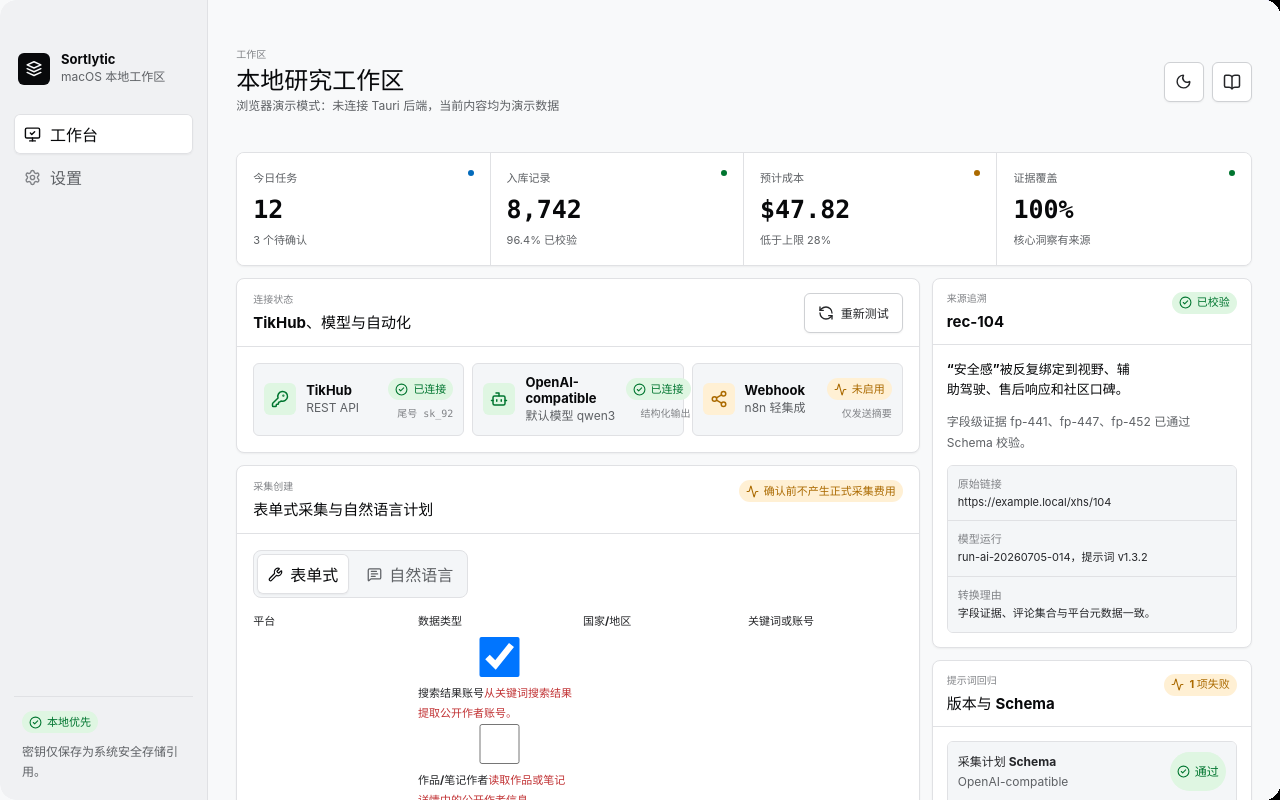
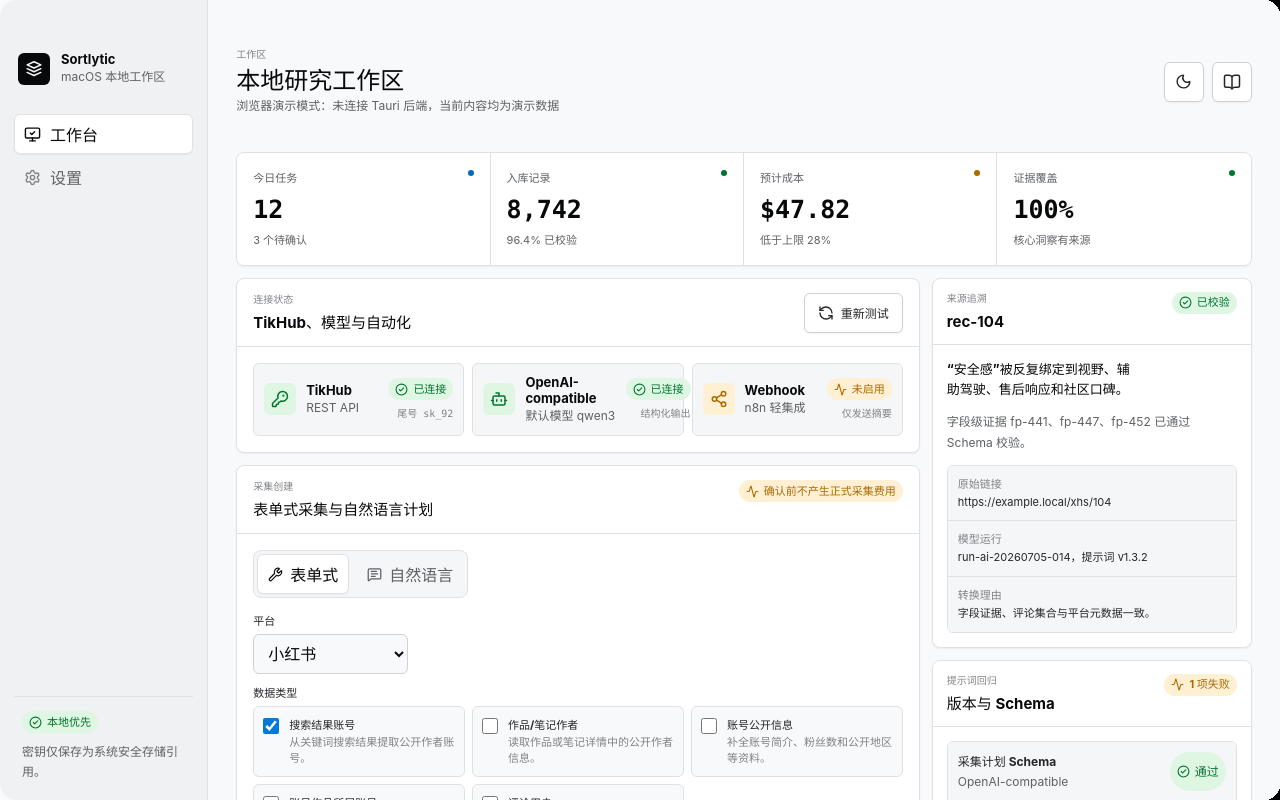
Before and after one commit to ljiulong/sortlytic, a React (Vite) app in the folder apps/macos/: page / in a window 1280 px wide. Built offline with nearby package versions, Linux system fonts and the light colour scheme.

Commit message:
feat: explain collection plan blockers

```diff
--- a/apps/macos/src/CollectionBuilder.css
+++ b/apps/macos/src/CollectionBuilder.css
@@ -33,6 +33,69 @@
   display: grid;
   grid-template-columns: repeat(auto-fit, minmax(148px, 1fr));
   gap: 10px;
+}
+
+.collection-type-grid {
+  display: grid;
+  grid-template-columns: repeat(auto-fit, minmax(180px, 1fr));
+  gap: 7px;
+}
+
+.field:has(.collection-type-grid) {
+  grid-column: 1 / -1;
+}
+
+.collection-type-option {
+  display: grid;
+  grid-template-columns: 18px minmax(0, 1fr);
+  gap: 8px;
+  align-items: start;
+  min-width: 0;
+  padding: 9px;
+  background: var(--canvas);
+  border: 1px solid var(--border-subtle);
+  border-radius: var(--radius-md);
+}
+
+.field .collection-type-option input,
+.field .inline-toggle input {
+  width: 16px;
+  min-height: 16px;
+  margin: 2px 0 0;
+  padding: 0;
+  accent-color: var(--focus);
+}
+
+.collection-type-option span {
+  display: grid;
+  gap: 3px;
+}
+
+.collection-type-option small {
+  color: var(--text-faint);
+  line-height: 1.45;
+}
+
+.inline-toggle {
+  display: flex;
+  gap: 7px;
+  align-items: center;
+  min-height: 24px;
+  color: var(--text);
+  font-size: 11px;
+}
+
+.age-range-inputs {
+  display: grid;
+  grid-template-columns: minmax(0, 1fr) auto minmax(0, 1fr);
+  gap: 6px;
+  align-items: center;
+}
+
+.field input:disabled {
+  color: var(--text-faint);
+  cursor: not-allowed;
+  opacity: 0.7;
 }
 
 .natural-input {
@@ -81,6 +144,20 @@
   border-radius: var(--radius-md);
 }
 
+.plan-blocker {
+  display: flex;
+  gap: 7px;
+  align-items: center;
+  margin: 0;
+  padding: 9px 10px;
+  color: var(--warning);
+  background: var(--warning-surface);
+  border: 1px solid var(--border-subtle);
+  border-radius: var(--radius-md);
+  font-size: 11px;
+  line-height: 1.5;
+}
+
 .plan-header {
   display: flex;
   align-items: flex-start;
--- a/apps/macos/src/CollectionBuilder.tsx
+++ b/apps/macos/src/CollectionBuilder.tsx
@@ -254,11 +254,11 @@ function Field({
   children: ReactNode
 }) {
   return (
-    <label className="field">
+    <div className="field">
       <span>{label}</span>
       {children}
       {error ? <small>{error}</small> : null}
-    </label>
+    </div>
   )
 }
 
@@ -273,11 +273,14 @@ export function CollectionPlanPreview({
   onConfirmPlan: () => Promise<unknown>
   plan: RuntimeCollectionPlan
 }) {
-  const canConfirm = Boolean(
-    plan.taskId && plan.planId && plan.validationStatus === 'valid' && plan.status === '等待确认',
-  )
+  const blocker = confirmationBlocker(plan, isBusy)
+  const canConfirm = !blocker
   const isEnqueued = plan.status === '已排队' || plan.status === '运行中'
   const confirmLabel = isEnqueued ? '已入队' : plan.taskId ? '确认运行' : '先生成计划'
+  const regionLabel = countryRegionOptions.find(({ code }) => code === plan.regionCode)?.label
+  const ageLabel = plan.ageRangeEnabled && plan.ageMin !== undefined && plan.ageMax !== undefined
+    ? `${plan.ageMin}–${plan.ageMax} 岁（闭区间，仅明确年龄）`
+    : '未启用'
 
   return (
     <div className="plan-preview">
@@ -291,7 +294,8 @@ export function CollectionPlanPreview({
       <div className="plan-grid">
         <InfoLine label="平台" value={(plan.platforms?.length ? plan.platforms : [plan.platform]).join('、')} />
         <InfoLine label="数据类型" value={(plan.dataTypes?.length ? plan.dataTypes : [plan.dataType]).join('、')} />
-        <InfoLine label="国家/地区" value={plan.regionCode ? `${plan.regionCode}，以后端计划为准` : '未提供'} />
+        <InfoLine label="国家/地区" value={regionLabel ?? '未提供或目标不支持'} />
+        <InfoLine label="年龄范围" value={ageLabel} />
         <InfoLine label="范围" value={plan.maxRecords > 0 ? `${plan.range}，最多 ${plan.maxRecords.toLocaleString()} 条` : plan.range} />
         <InfoLine
           label="成本"
@@ -300,8 +304,15 @@ export function CollectionPlanPreview({
         <InfoLine label="缺失条件" value={plan.missing.length ? plan.missing.join('、') : '无'} />
       </div>
       <p className="muted-text">{actionMessage}</p>
+      {blocker ? (
+        <p className="plan-blocker" id="plan-confirm-blocker" role="status">
+          <AlertTriangle size={15} aria-hidden="true" />
+          {plan.taskId ? `暂不能运行：${blocker}` : blocker}
+        </p>
+      ) : null}
       <div className="action-row">
         <button
+          aria-describedby={blocker ? 'plan-confirm-blocker' : undefined}
           className="primary-button"
           disabled={!canConfirm || isBusy}
           type="button"
@@ -315,6 +326,17 @@ export function CollectionPlanPreview({
       </div>
     </div>
   )
+}
+
+function confirmationBlocker(plan: RuntimeCollectionPlan, isBusy: boolean) {
+  if (isBusy) return '正在处理计划，请稍候'
+  if (!plan.taskId || !plan.planId) return '请先生成并保存采集计划'
+  if (plan.validationStatus !== 'valid') return plan.missing[0] ?? '计划校验未通过'
+  if (plan.status !== '等待确认') {
+    if (plan.status === '已排队' || plan.status === '运行中') return '任务已进入运行队列'
+    return `计划状态为“${plan.status}”`
+  }
+  return undefined
 }
 
 function InfoLine({ label, value }: { label: string; value: string }) {
```
Also changed, not shown: 1 other file (tests, documents, lock files or other folders).
